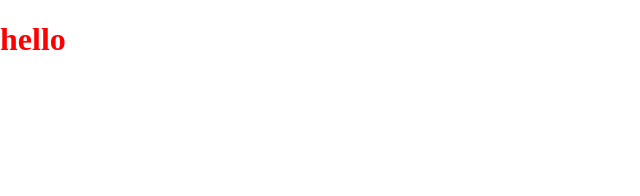
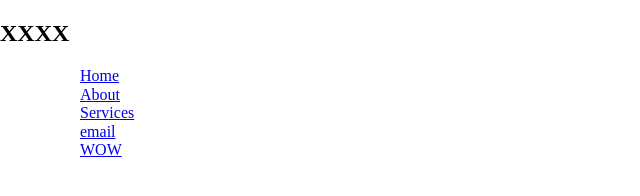
Before and after one commit to muhmad-f-k/ayn, a plain HTML site: page index.html in a window 1280 px wide. Shown: the whole page, without its empty margins (0-640 px from the left). Drawn offline with Linux system fonts and the light colour scheme.

Commit message:
added nav

```diff
--- a/index.html
+++ b/index.html
@@ -9,7 +9,28 @@
     <link rel="stylesheet" href="src/css/style.css" />
   </head>
   <body>
-    <h1>hello</h1>
+    <div class="hero">
+      <nav>
+        <h2 class="logo">XXXX</h2>
+        <ul>
+          <ul>
+            <a href="#">Home</a>
+          </ul>
+          <ul>
+            <a href="#">About</a>
+          </ul>
+          <ul>
+            <a href="#">Services</a>
+          </ul>
+          <ul>
+            <a href="#">email</a>
+          </ul>
+          <ul>
+            <a href="#">WOW</a>
+          </ul>
+        </ul>
+      </nav>
+    </div>
     <script src="src/js/main.js"></script>
   </body>
 </html>
```
